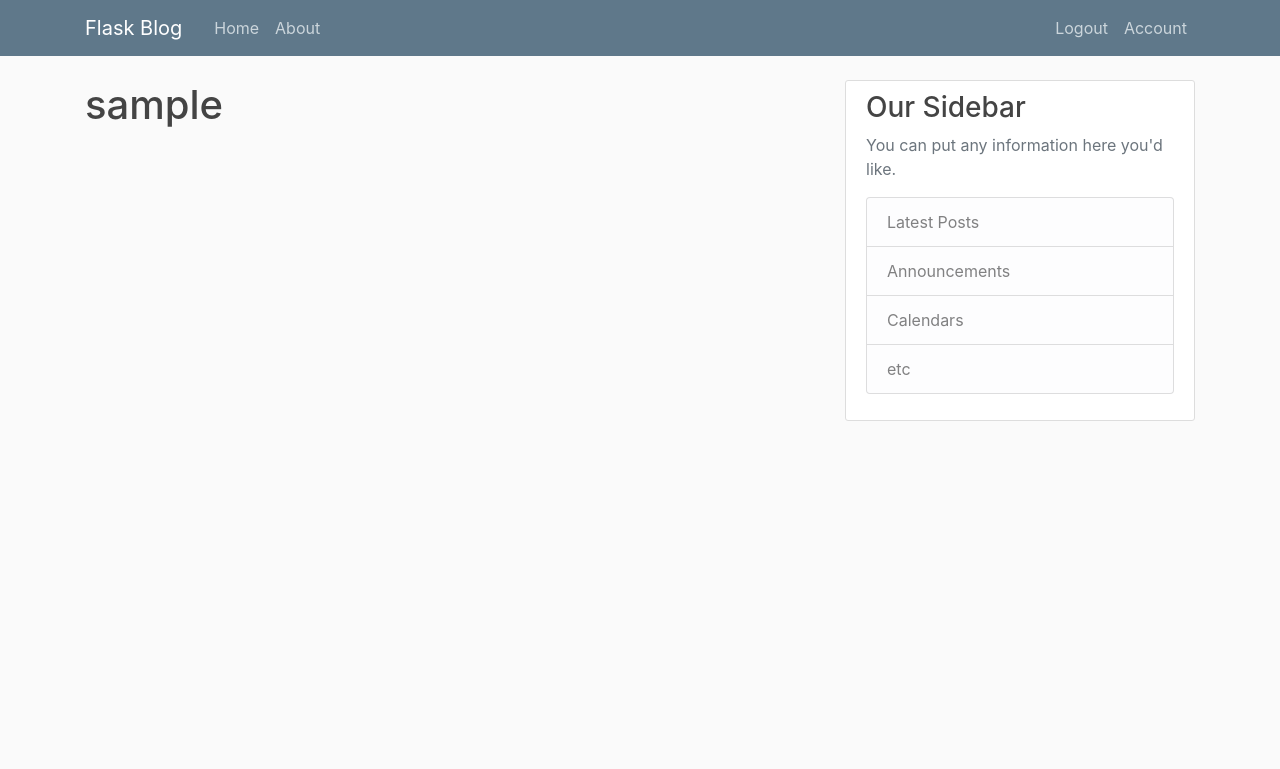
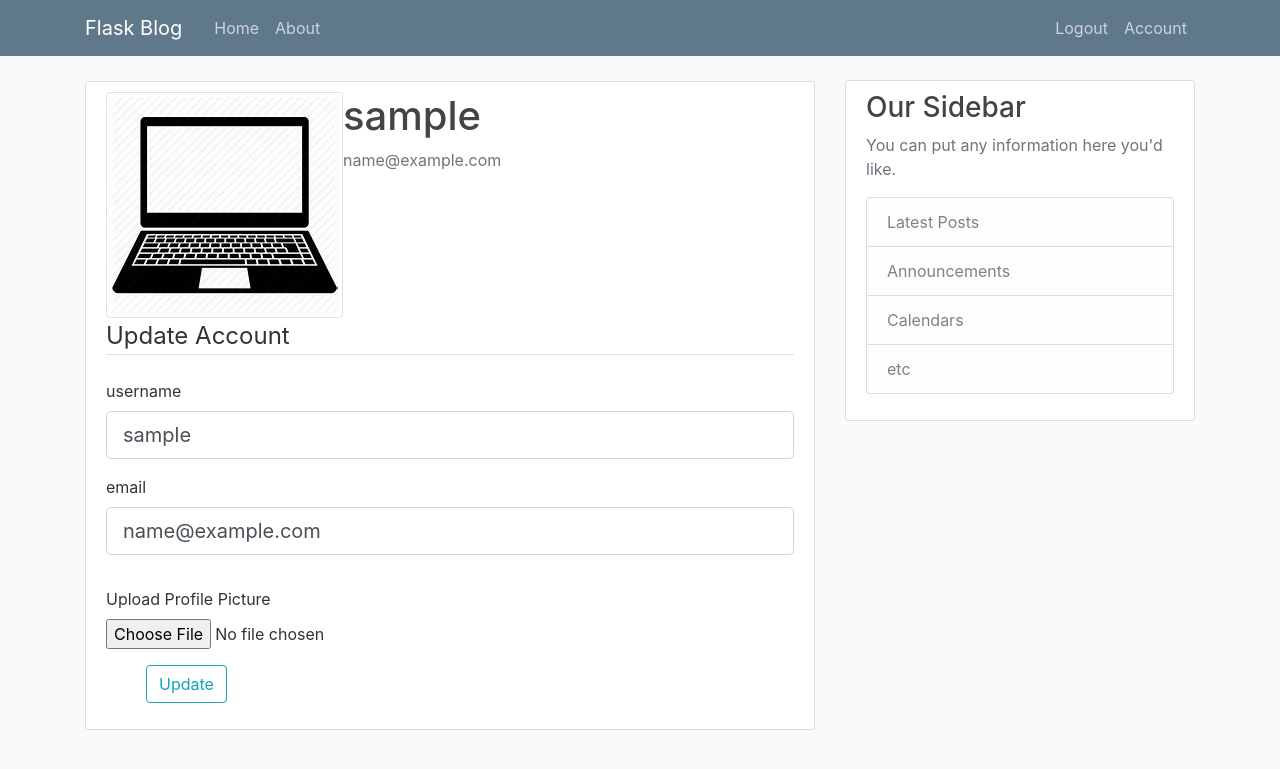
Before and after one commit to zivernay/flaskBlog, a Flask app: page /account in a window 1280 px wide. Shown: the top 769 px of the page. Run offline with Flask 2, Linux system fonts and the light colour scheme; the visitor is signed in with stand-in values (Sample User, id 1); data comes from the database, SQL or seed files in the repository; both versions use the stored data as it was after the commit; some libraries are stand-ins or nearby versions.

Commit message:
added loginand account

```diff
--- a/flaskblog/forms.py
+++ b/flaskblog/forms.py
@@ -1,13 +1,16 @@
 from flask_wtf import FlaskForm
 from wtforms import StringField, PasswordField, SubmitField, DateField, SelectField, SelectMultipleField, BooleanField
-from wtforms.validators import DataRequired, Length, Email, Optional, ValidationError
+from wtforms.validators import DataRequired, Length, Email, Optional, ValidationError, EqualTo
 from flaskblog.models import User
 from flaskblog import db
+from flask_login import current_user
+from flask_wtf.file import FileField, FileAllowed
 
 class RegistrationForm(FlaskForm):
     username = StringField('username', validators=[DataRequired(), Length(min=3, max=30)])
     email = StringField('email', validators= [DataRequired(),Length(min=3, max=60), Email()])
     password = PasswordField('password', validators=[DataRequired(), Length(min=6, max=32)])
+    confirm_password = PasswordField('confirm password', validators=[DataRequired(), EqualTo("password", message="zvakasiyana")])
     submit = SubmitField('Sign Up')
 
     def validate_username(self, username):
@@ -34,3 +37,19 @@ class MoreInfo(FlaskForm):
     dob = DateField("date of birth",format="%Y %B %d %H", validators=[DataRequired()])
     gender = SelectField("gender", choices=["M", "F", "Zvimwewo"])
     choices = SelectMultipleField("nationality", choices=["Zimbabwean", "Southern A", "bATSWANA"])
+
+class UpadateAccountForm(FlaskForm):
+    username = StringField('username', validators=[DataRequired(), Length(min=3, max=30)])
+    email = StringField('email', validators= [DataRequired(),Length(min=3, max=60), Email()])
+    image_file = FileField("Upload Profile Picture", validators=[FileAllowed(['jpg', 'png'])])
+    submit = SubmitField('Update')
+
+    def validate_username(self, username):
+        if current_user.username != username.data:
+            if User.query.filter_by(username=username.data).first():
+                raise ValidationError("username already exists!. Please try a different one.")
+
+    def validate_email(self, email):
+        if current_user.email != email.data:
+            if User.query.filter_by(email=email.data).first():
+                raise ValidationError("email already exists!. Please try signing in")
--- a/flaskblog/routes.py
+++ b/flaskblog/routes.py
@@ -3,10 +3,13 @@ from flask import redirect , request #imports redirect method from flask
 from flask import render_template #Jinja 2  engine for rendering teplates
 from flask import flash #diplays one time messages
 from flask import url_for #creates links for routing
-from flaskblog.forms import RegistrationForm, Login, MoreInfo
+from flaskblog.forms import RegistrationForm, Login, MoreInfo, UpadateAccountForm
 from flaskblog.models import User
 from flask_login import login_user, logout_user #login function that takes user object
 from flask_login import current_user, login_required
+import secrets #to genrate a random hex used as file names e.g images
+import os #used to get file extensions
+from PIL import Image #to handle images like resizing to save space
 
 posts = [
     {
@@ -62,7 +65,7 @@ def login():
             flash(f"congrats {form.email.data} you have logged in!", "success")
             return redirect(next_page) if next_page else redirect(url_for("home"))
         else:
-            flask('Incorrect email and password!. Check your details')
+            flash('Incorrect email and password!. Check your details')
     return render_template("login.html", form=form)
 
 @app.route("/more", methods=["POST", "GET"])
@@ -78,7 +81,34 @@ def logout():
     logout_user()
     return redirect(url_for("home"))
 
-@app.route("/account")
+def save_image(form_picture):
+    random_hex = secrets.token_hex(10)
+    _, f_ext = os.path.splitext(form_picture.filename) #getting the file ext from file
+    picture_fn = random_hex + f_ext
+    picture_path = os.path.join(app.root_path, 'static/image_files', picture_fn)
+
+    output_size = (125, 125)
+    i = Image.open(form_picture)
+    i.thumbnail(output_size)
+    i.save(picture_path)
+    return picture_fn
+
+@app.route("/account", methods=["POST", "GET"])
 @login_required
 def account():
-    return render_template("account.html", title="Account")
+    form = UpadateAccountForm()
+    if form.validate_on_submit():
+        if form.image_file.data:
+            picture_fn = save_image(form.image_file.data)
+            current_user.image_file = picture_fn
+        current_user.username = form.username.data
+        current_user.email = form.email.data
+        db.session.commit()
+        flash("Username and Email updated!", "success")
+        return redirect(url_for("account"))
+
+    elif request.method == "GET":
+        form.username.data = current_user.username
+        form.email.data = current_user.email
+    image = url_for('static', filename=f"image_files/{current_user.image_file}")
+    return render_template("account.html", title="Account", image_file=image, form=form)
--- a/flaskblog/templates/account.html
+++ b/flaskblog/templates/account.html
@@ -1,4 +1,58 @@
 {% extends "layout.html" %}
 {% block content %}
-    <h1>{{ current_user.username }}</h1>
+    <div class="content-section">
+        <div class="media">
+        <img class="img-thumbnail" src="{{ image_file }}">
+        <div class="media-body">
+            <h2 class="account-heading">{{ current_user.username }}</h2>
+            <p class="text-secondary">{{ current_user.email }}</p>
+        </div>
+        </div>
+        <form method="post", action="" enctype="multipart/form-data">
+            {{ form.hidden_tag() }}
+            <fieldset class="form-group">
+                <legend class="border-bottom mb-4">Update Account</legend>
+                <div class="form-group">
+                    {{ form.username.label(class="form-control-label") }}
+
+                        {% if form.username.errors %}
+                        {{ form.username(class="form-control form-control-lg is-invalid")}}
+                        <div class="invalid-feedback">
+                            {% for error in form.username.errors %}
+                                <span>{{ error }}</span>
+                            {% endfor %}
+                        </div>
+                        {% else%}
+                        {{ form.username(class="form-control form-control-lg") }}
+                        {% endif %}
+                </div>
+                <div class="form-group">
+                    {{ form.email.label(class="form-control-label") }}
+
+                    {% if form.email.errors %}
+                    {{ form.email(class="form-control form-control-lg is-invalid")}}
+                        <div class="invalid-feedback">
+                            {% for error in form.email.errors %}
+                                <span>{{ error }}</span>
+                            {% endfor %}
+                        </div>
+                    {% else %}
+                        {{ form.email(class="form-control form-control-lg") }}
+                    {% endif %}
+                </div>
+            </fieldset>
+            <div class="form-group">
+                {{ form.image_file.label() }}
+                {{ form.image_file(class="form-control-file") }}
+                {% if form.image_file.errors %}
+                    {% for error in form.image_file.errors %}
+                        <span class="text-danger">{{ error }}</span>
+                    {% endfor %}
+                {% endif %}
+            </div>
+                <dir class="form-group">
+                {{ form.submit(class="btn btn-outline-info")}}
+            </dir>
+        </form>
+    </div>
 {% endblock content %}
```
Also changed, not shown: flaskblog/templates/register.html (+13 -0 lines), flaskblog/site.db, flaskblog/static/image_files/0f5819378e32a6970cbb.jpg (added), flaskblog/static/image_files/6db93565842213821388.jpg (added), flaskblog/static/image_files/b82181f46c955dc3cd87.jpg (added), flaskblog/static/image_files/default.jpg (added).
